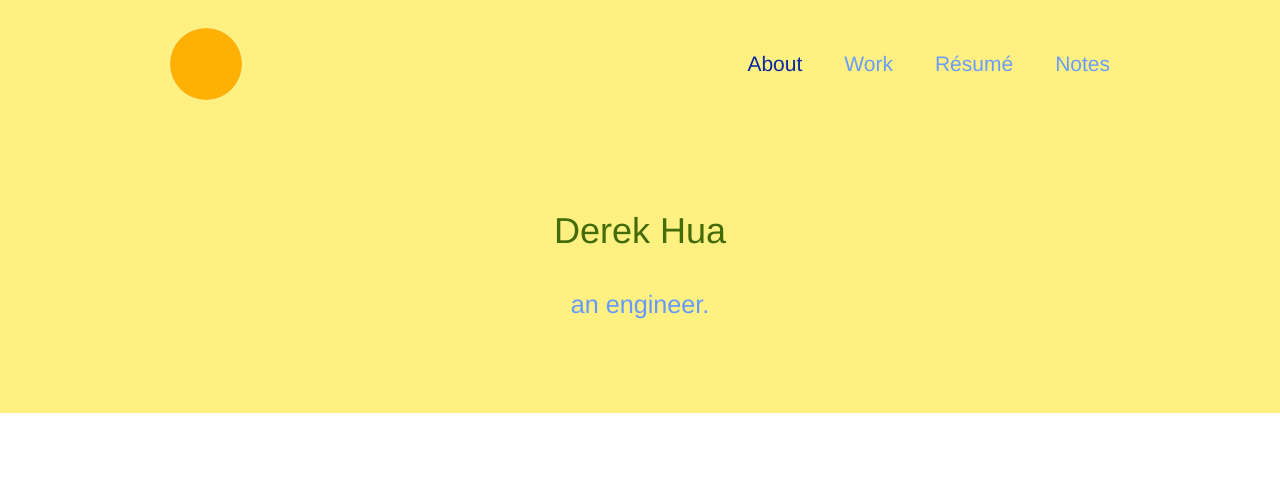
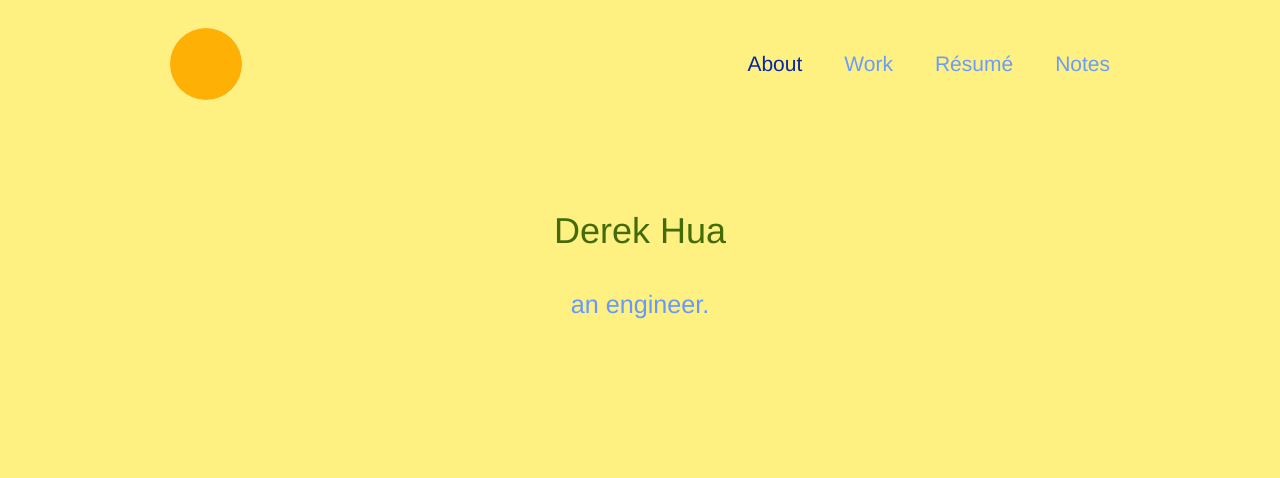
Before and after one commit to derekhua/derekhua.github.io, a plain HTML site: page index.html in a window 1280 px wide. Shown: the top 478 px of the page. Drawn offline with Linux system fonts and the light colour scheme.

Commit message:
Update index.html

```diff
--- a/index.html
+++ b/index.html
@@ -52,7 +52,7 @@ try {
 
 <body class="">
 
-<section id="top" style="background: #FFF181; padding-top: 0px;">
+<section id="top" style="height: 100vh; background: #FFF181; padding-top: 0px;">
 
 	<header id="home-top" class="nav-fixed nav-root" style="background: transparent;">
 
```
